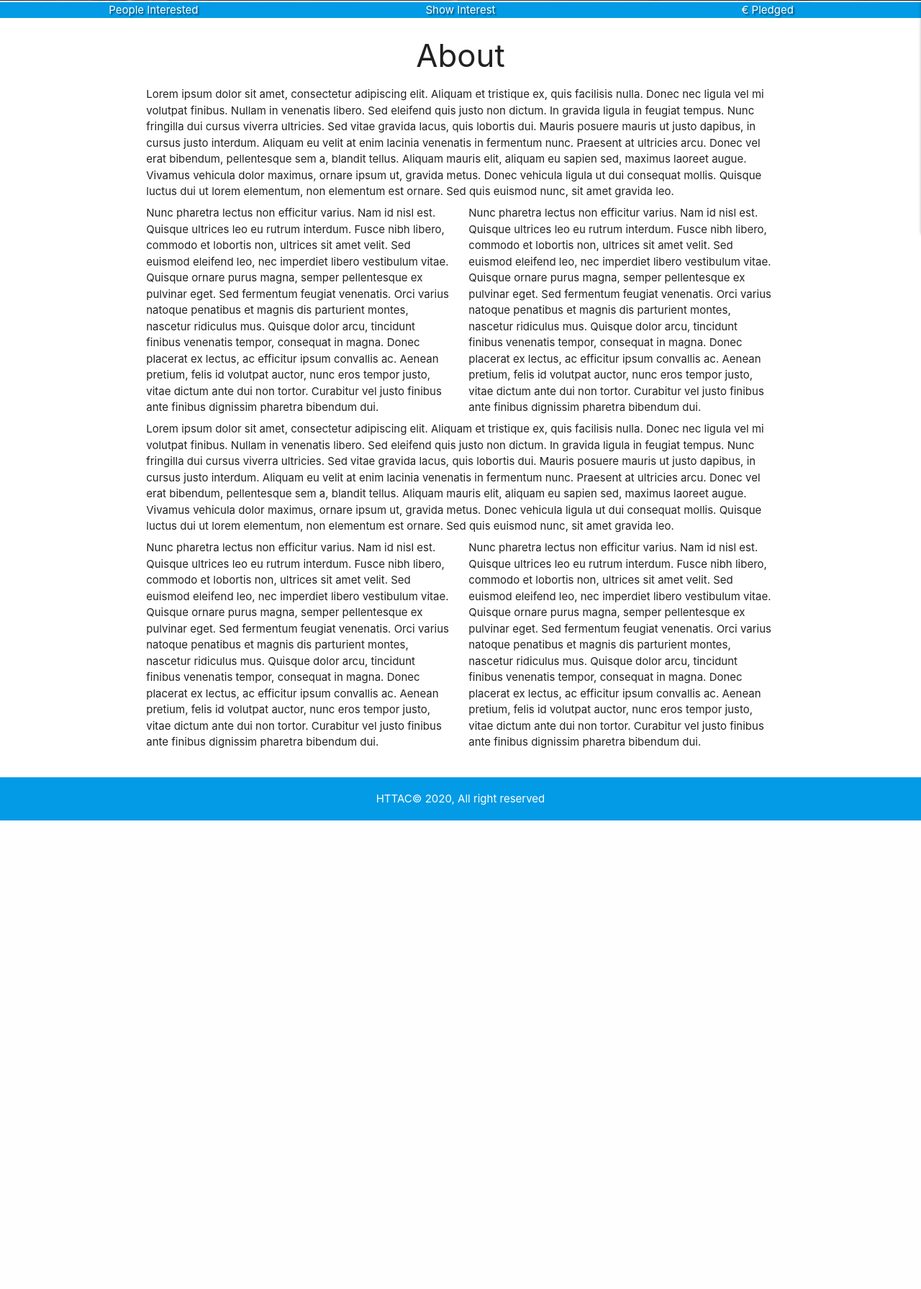
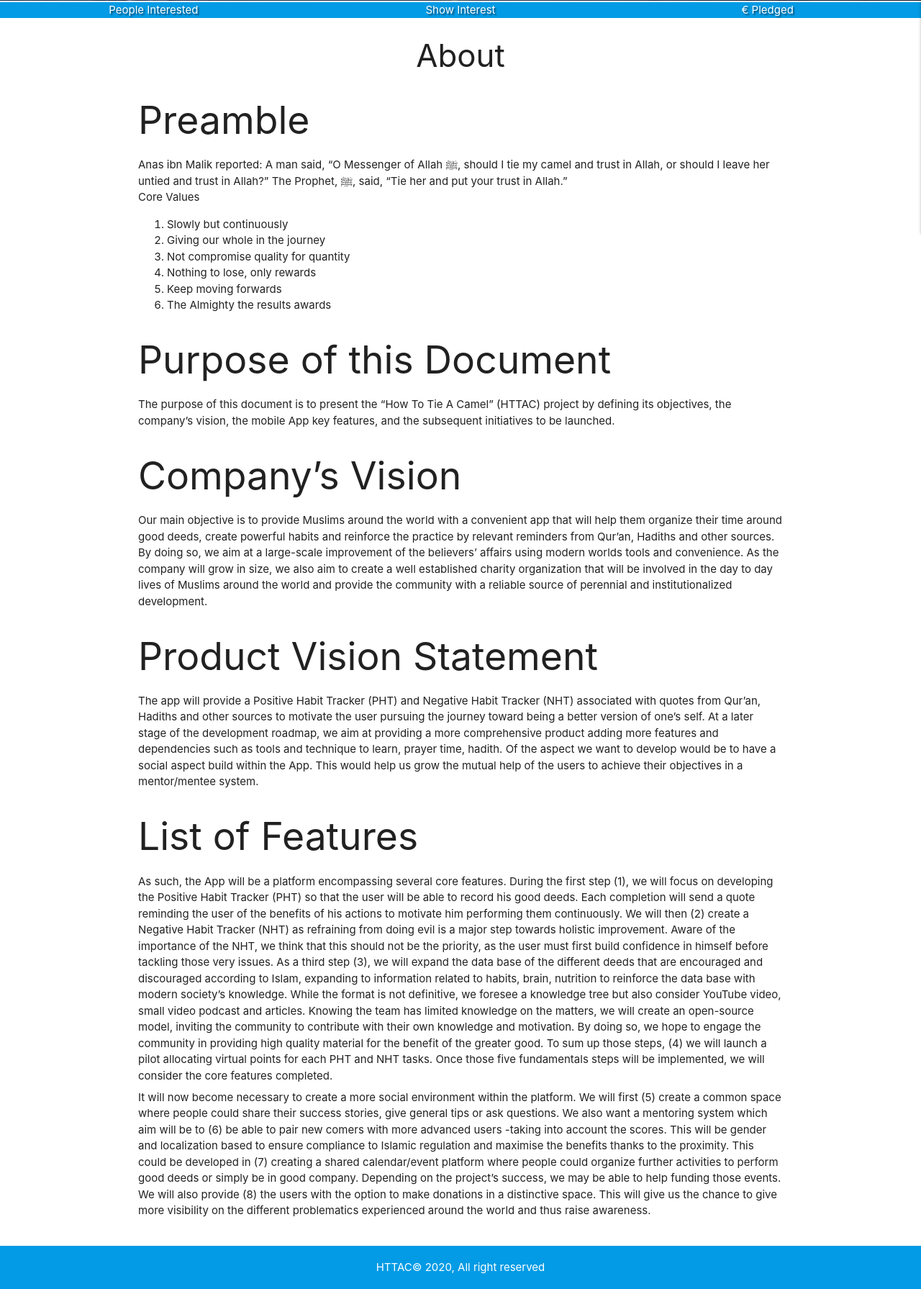
Before and after one commit to Nosjazz/milestone_3, a Flask app: page /about in a window 1280 px wide. Shown: the part 536-2327 px from the top of the page at 72% size. Before the commit the page ends 1676 px from the top, so only its background shows below. Run offline with Flask 2, Linux system fonts and the light colour scheme; some libraries are stand-ins or nearby versions.

Commit message:
update about content

```diff
--- a/templates/about.html
+++ b/templates/about.html
@@ -1,74 +1,53 @@
 {% extends "base.html" %}
 {% block content %}
 
- <h3 class="center-align">About</h3>
+<h3 class="center-align">About</h3>
 <div class="row">
-    <div class="col l12 justify">
-        <p>
-            Lorem ipsum dolor sit amet, consectetur adipiscing elit. Aliquam et tristique ex, quis facilisis nulla.
-            Donec nec ligula vel mi volutpat finibus. Nullam in venenatis libero. Sed eleifend quis justo non dictum. In gravida ligula in feugiat tempus.
-            Nunc fringilla dui cursus viverra ultricies. Sed vitae gravida lacus, quis lobortis dui. Mauris posuere mauris ut justo dapibus, in cursus justo interdum.
-            Aliquam eu velit at enim lacinia venenatis in fermentum nunc. Praesent at ultricies arcu. Donec vel erat bibendum, pellentesque sem a, blandit tellus.
-            Aliquam mauris elit, aliquam eu sapien sed, maximus laoreet augue.
-            Vivamus vehicula dolor maximus, ornare ipsum ut, gravida metus. Donec vehicula ligula ut dui consequat mollis.
-            Quisque luctus dui ut lorem elementum, non elementum est ornare. Sed quis euismod nunc, sit amet gravida leo.
-        </p>
-    </div>
-    <div class="col m6 s12 justify">
-        <p>
-            Nunc pharetra lectus non efficitur varius. Nam id nisl est. Quisque ultrices leo eu rutrum interdum.
-            Fusce nibh libero, commodo et lobortis non, ultrices sit amet velit. Sed euismod eleifend leo, nec imperdiet libero vestibulum vitae.
-            Quisque ornare purus magna, semper pellentesque ex pulvinar eget. Sed fermentum feugiat venenatis.
-            Orci varius natoque penatibus et magnis dis parturient montes, nascetur ridiculus mus.
-            Quisque dolor arcu, tincidunt finibus venenatis tempor, consequat in magna. Donec placerat ex lectus, ac efficitur ipsum convallis ac.
-            Aenean pretium, felis id volutpat auctor, nunc eros tempor justo, vitae dictum ante dui non tortor.
-            Curabitur vel justo finibus ante finibus dignissim pharetra bibendum dui.
-        </p>
-    </div>
-    <div class="col m6 s12 justify">
-        <p>
-            Nunc pharetra lectus non efficitur varius. Nam id nisl est. Quisque ultrices leo eu rutrum interdum.
-            Fusce nibh libero, commodo et lobortis non, ultrices sit amet velit. Sed euismod eleifend leo, nec imperdiet libero vestibulum vitae.
-            Quisque ornare purus magna, semper pellentesque ex pulvinar eget. Sed fermentum feugiat venenatis.
-            Orci varius natoque penatibus et magnis dis parturient montes, nascetur ridiculus mus.
-            Quisque dolor arcu, tincidunt finibus venenatis tempor, consequat in magna. Donec placerat ex lectus, ac efficitur ipsum convallis ac.
-            Aenean pretium, felis id volutpat auctor, nunc eros tempor justo, vitae dictum ante dui non tortor.
-            Curabitur vel justo finibus ante finibus dignissim pharetra bibendum dui.
-        </p>
-    </div>
-    <div class="col l12 justify">
-        <p>
-            Lorem ipsum dolor sit amet, consectetur adipiscing elit. Aliquam et tristique ex, quis facilisis nulla.
-            Donec nec ligula vel mi volutpat finibus. Nullam in venenatis libero. Sed eleifend quis justo non dictum. In gravida ligula in feugiat tempus.
-            Nunc fringilla dui cursus viverra ultricies. Sed vitae gravida lacus, quis lobortis dui. Mauris posuere mauris ut justo dapibus, in cursus justo interdum.
-            Aliquam eu velit at enim lacinia venenatis in fermentum nunc. Praesent at ultricies arcu. Donec vel erat bibendum, pellentesque sem a, blandit tellus.
-            Aliquam mauris elit, aliquam eu sapien sed, maximus laoreet augue.
-            Vivamus vehicula dolor maximus, ornare ipsum ut, gravida metus. Donec vehicula ligula ut dui consequat mollis.
-            Quisque luctus dui ut lorem elementum, non elementum est ornare. Sed quis euismod nunc, sit amet gravida leo.
-        </p>
-    </div>
-    <div class="col m6 s12 justify">
-        <p>
-            Nunc pharetra lectus non efficitur varius. Nam id nisl est. Quisque ultrices leo eu rutrum interdum.
-            Fusce nibh libero, commodo et lobortis non, ultrices sit amet velit. Sed euismod eleifend leo, nec imperdiet libero vestibulum vitae.
-            Quisque ornare purus magna, semper pellentesque ex pulvinar eget. Sed fermentum feugiat venenatis.
-            Orci varius natoque penatibus et magnis dis parturient montes, nascetur ridiculus mus.
-            Quisque dolor arcu, tincidunt finibus venenatis tempor, consequat in magna. Donec placerat ex lectus, ac efficitur ipsum convallis ac.
-            Aenean pretium, felis id volutpat auctor, nunc eros tempor justo, vitae dictum ante dui non tortor.
-            Curabitur vel justo finibus ante finibus dignissim pharetra bibendum dui.
-        </p>
-    </div>
-    <div class="col m6 s12 justify">
-        <p>
-            Nunc pharetra lectus non efficitur varius. Nam id nisl est. Quisque ultrices leo eu rutrum interdum.
-            Fusce nibh libero, commodo et lobortis non, ultrices sit amet velit. Sed euismod eleifend leo, nec imperdiet libero vestibulum vitae.
-            Quisque ornare purus magna, semper pellentesque ex pulvinar eget. Sed fermentum feugiat venenatis.
-            Orci varius natoque penatibus et magnis dis parturient montes, nascetur ridiculus mus.
-            Quisque dolor arcu, tincidunt finibus venenatis tempor, consequat in magna. Donec placerat ex lectus, ac efficitur ipsum convallis ac.
-            Aenean pretium, felis id volutpat auctor, nunc eros tempor justo, vitae dictum ante dui non tortor.
-            Curabitur vel justo finibus ante finibus dignissim pharetra bibendum dui.
-        </p>
-    </div>
+    <h2>Preamble</h2>
+Anas ibn Malik reported: A man said, “O Messenger of Allah ﷺ, should I tie my camel and trust in Allah, or should I leave her untied and trust in Allah?” The Prophet, ﷺ, said, “Tie her and put your trust in Allah.”
+    <p>Core Values
+        <ol>
+            <li>Slowly but continuously</li>
+            <li>Giving our whole in the journey</li>
+            <li>Not compromise quality for quantity</li>
+            <li>Nothing to lose, only rewards</li>
+            <li>Keep moving forwards</li>
+            <li>The Almighty the results awards</li>
+        </ol>
+    </p>
+
+<h2>Purpose of this Document</h2>
+The purpose of this document is to present the “How To Tie A Camel” (HTTAC) project by defining its objectives, the company’s vision, the mobile App key features, and the subsequent initiatives to be launched.
+
+<h2>Company’s Vision</h2>
+Our main objective is to provide Muslims around the world with a convenient app that will help them organize their time around good deeds, create powerful habits and reinforce the practice by relevant reminders from Qur’an, Hadiths and other sources. By doing so, we aim at a large-scale improvement of the believers’ affairs using modern worlds tools and convenience.
+As the company will grow in size, we also aim to create a well established charity organization that will be involved in the day to day lives of Muslims around the world and provide the community with a reliable source of perennial and institutionalized development.
+
+<h2>Product Vision Statement</h2>
+The app will provide a Positive Habit Tracker (PHT) and Negative Habit Tracker (NHT) associated with quotes from Qur’an, Hadiths and other sources to motivate the user pursuing the journey toward being a better version of one’s self. At a later stage of the development roadmap, we aim at providing a more comprehensive product adding more features and dependencies such as tools and technique to learn, prayer time, hadith. Of the aspect we want to develop would be to have a social aspect build within the App. This would help us grow the mutual help of the users to achieve their objectives in a mentor/mentee system.
+
+<h2>List of Features</h2>
+    <p>As such, the App will be a platform encompassing several core features. During the first step (1),
+    we will focus on developing the Positive Habit Tracker (PHT) so that the user will be able to record his good deeds.
+    Each completion will send a quote reminding the user of the benefits of his actions to motivate him performing them continuously.
+    We will then (2) create a Negative Habit Tracker (NHT) as refraining from doing evil is a major step towards holistic improvement.
+    Aware of the importance of the NHT, we think that this should not be the priority, as the user must first build confidence in himself before tackling those very issues.
+    As a third step (3), we will expand the data base of the different deeds that are encouraged and discouraged according to Islam, expanding to information related to
+    habits, brain, nutrition to reinforce the data base with modern society’s knowledge. While the format is not definitive, we foresee a knowledge tree but also consider YouTube video, small video podcast and articles.
+    Knowing the team has limited knowledge on the matters, we will create an open-source model, inviting the community to contribute with their own knowledge and motivation.
+    By doing so, we hope to engage the community in providing high quality material for the benefit of the greater good.
+    To sum up those steps, (4) we will launch a pilot allocating virtual points for each PHT and NHT tasks.
+    Once those five fundamentals steps will be implemented, we will consider the core features completed.</p>
+
+    <p>It will now become necessary to create a more social environment within the platform.
+    We will first (5) create a common space where people could share their success stories, give general tips or ask questions.
+    We also want a mentoring system which aim will be to (6) be able to pair new comers with more advanced users -taking into account the scores.
+    This will be gender and localization based to ensure compliance to Islamic regulation and maximise the benefits thanks to the proximity.
+    This could be developed in (7) creating a shared calendar/event platform where people could organize further activities to perform good deeds or simply be in good company.
+    Depending on the project’s success, we may be able to help funding those events.
+    We will also provide (8) the users with the option to make donations in a distinctive space.
+    This will give us the chance to give more visibility on the different problematics experienced around the world and thus raise awareness.</p>
+
 </div>
 
 {% endblock %}
```
